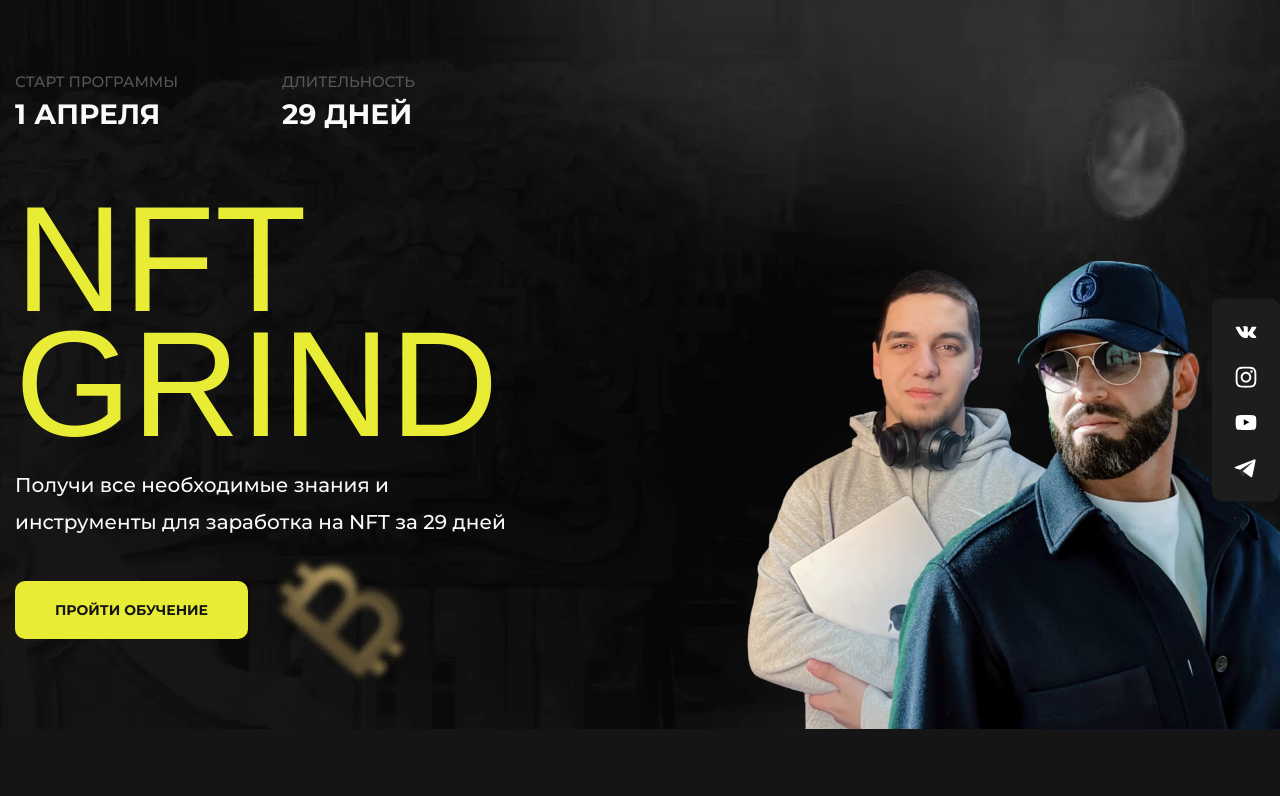
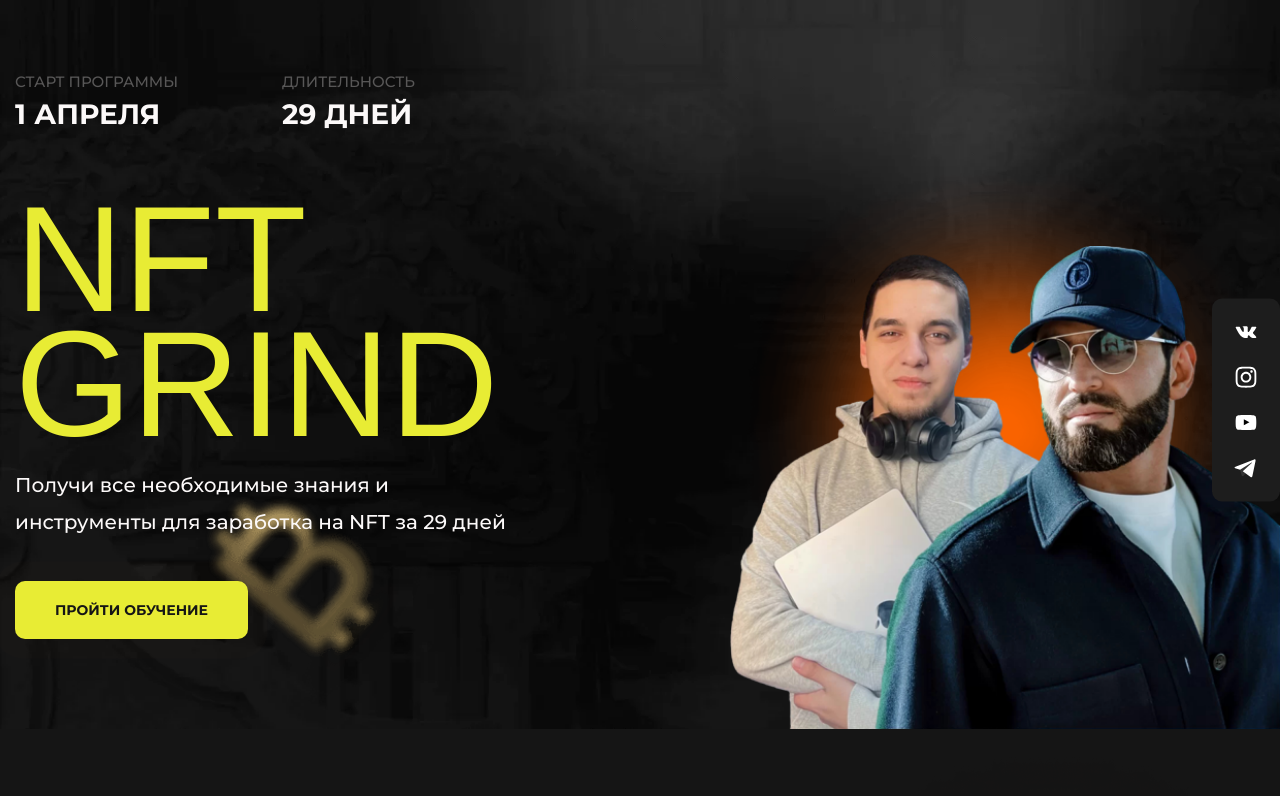
Before and after one commit to AM1G0S/nft, a website built with webpack: page src/index.html in a window 1280 px wide. Shown: the top 796 px of the page. Built offline with nearby package versions, Linux system fonts and the light colour scheme; files whose address does not match are found by name.

Commit message:
исправил точно баг с картинкой в хедере

```diff
--- a/src/html/_header.htm
+++ b/src/html/_header.htm
@@ -1,6 +1,4 @@
 <header class="header">
-
-  <img class="header__img" src="@img/rectangle.png" alt="">
 
   <div class="header__container">
 
@@ -46,5 +44,4 @@
       <button class="header__button button" data-goto=".tariff">пройти обучение</button>
     </div>
 
-  </div>
 </header>
--- a/src/scss/footer.scss
+++ b/src/scss/footer.scss
@@ -1,14 +1,29 @@
 //====================================================================================================
 .footer {
+  position: relative;
   background-color: $minorColor;
+
+  &::before {
+    position: absolute;
+    content: "";
+    top: 0;
+    left: rem(150);
+    @include adaptiveValue("left", 150, -150, 1500, 320);
+    @include adaptiveValue("top", 0, -250, 1500, 320);
+    @include adaptiveValue("width", 240, 120);
+    @include adaptiveValue("height", 240, 120);
+    background-image: url(@img/dollar.webp);
+    background-repeat: no-repeat;
+    background-size: contain;
+  }
 }
 
-.footer__bottom{
+.footer__bottom {
   padding: rem(15) rem(0);
   background-color: #1d1d1d;
 }
 
-.footer__link{
+.footer__link {
   display: block;
   text-align: center;
   text-transform: uppercase;
--- a/src/scss/header.scss
+++ b/src/scss/header.scss
@@ -5,44 +5,42 @@
   background-color: $minorColor;
   background-image: url(@img/main-bg.webp);
   background-position: left, center;
+  background-repeat: no-repeat;
+  background-size: cover;
 
   &::before,
   &::after {
     position: absolute;
     content: "";
-    background-size: cover;
     background-repeat: no-repeat;
   }
 
   &::before {
-    @include adaptiveValue("height", 320, 120, 1920, 320);
-    @include adaptiveValue("width", 320, 120, 1920, 320);
-    @include adaptiveValue("left", 0, 230);
+    @include adaptiveValue("height", 320, 120);
+    @include adaptiveValue("width", 320, 120);
+    @include adaptiveValue("left", 0, 150);
     bottom: 0;
     background-image: url(@img/header/bitcoin.png);
+    background-size: contain;
   }
 
   &::after {
-    @include adaptiveValue("height", 300, 120);
-    @include adaptiveValue("width", 300, 120);
+    @include adaptiveValue("height", 600, 100);
+    @include adaptiveValue("width", 550, 100);
+    bottom: 0;
     right: 0;
-    top: 0;
-    @include adaptiveValue("top", 0, 60, 507, 320);
-    background-image: url(@img/header/ethereum.png);
+    background: url(@img/rectangle.png) right bottom no-repeat, url(@img/ellipse.webp) center no-repeat;
+    background-size: contain !important;
+  }
+
+  &__container {
+    display: flex;
+    justify-content: space-between;
   }
 
   &__body {
     position: relative;
     z-index: 2;
-  }
-
-  &__img {
-    position: absolute;
-    top: 100%;
-    @include adaptiveValue("right", 0, -600);
-    transform: translateY(-100%);
-    width: 533px;
-    height: 468px;
   }
 
   &__deadlines {
@@ -79,7 +77,6 @@
     display: block;
   }
 }
-
 //====================================================================================================
 
 //Burger
```
Also changed, not shown: src/scss/tariff.scss (+6 -6 lines), src/img/ellipse.webp (added), src/scss/questions.scss (deleted).
